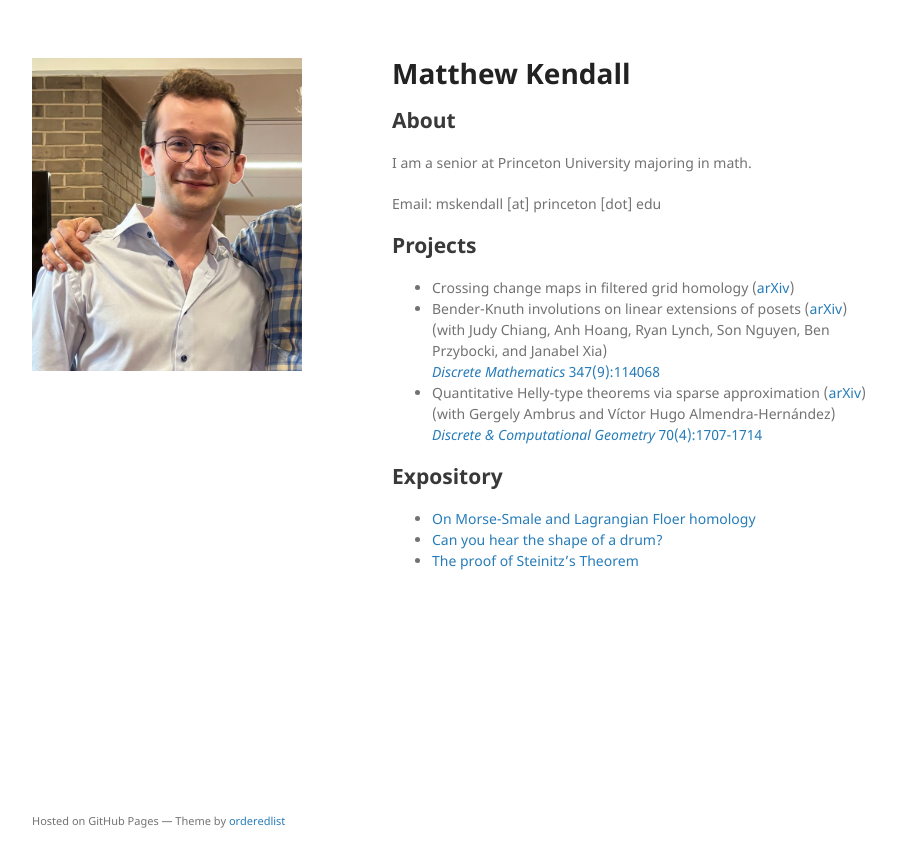
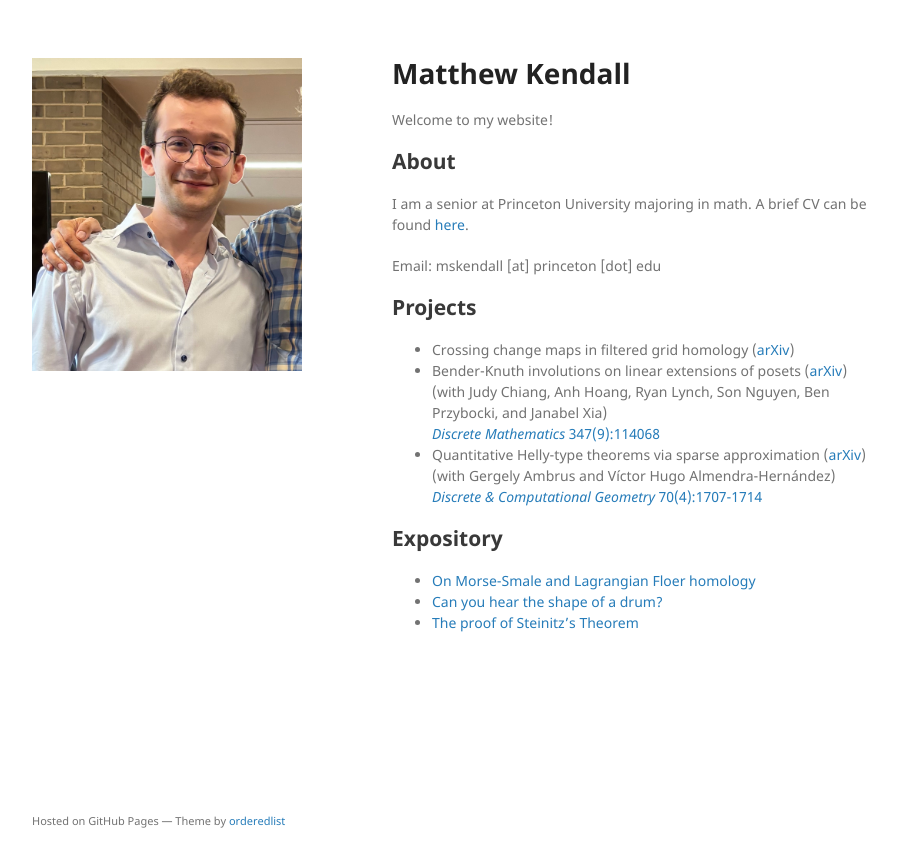
Before and after one commit to matthewkendall/matthewkendall.github.io, a Jekyll site: the page built from index.md, in a window 1280 px wide. Shown: the top 867 px of the page, without its empty margins (178-1075 px from the left). Built offline with Jekyll 4.4.1, drawn with Linux system fonts in a browser that asks for light colours; our own code applies the rules of GitHub Pages for plain Markdown files; the repository's description, which GitHub fills in, is left out.

Commit message:
Update index.md

```diff
--- a/index.md
+++ b/index.md
@@ -1,7 +1,10 @@
 # Matthew Kendall
+
+Welcome to my website!
 
 ## About
 I am a senior at Princeton University majoring in math.
+A brief CV can be found <a href="/assets/CV-short-jun24.pdf" target="_blank">here</a>.
 
 Email: mskendall [at] princeton [dot] edu
 
```
